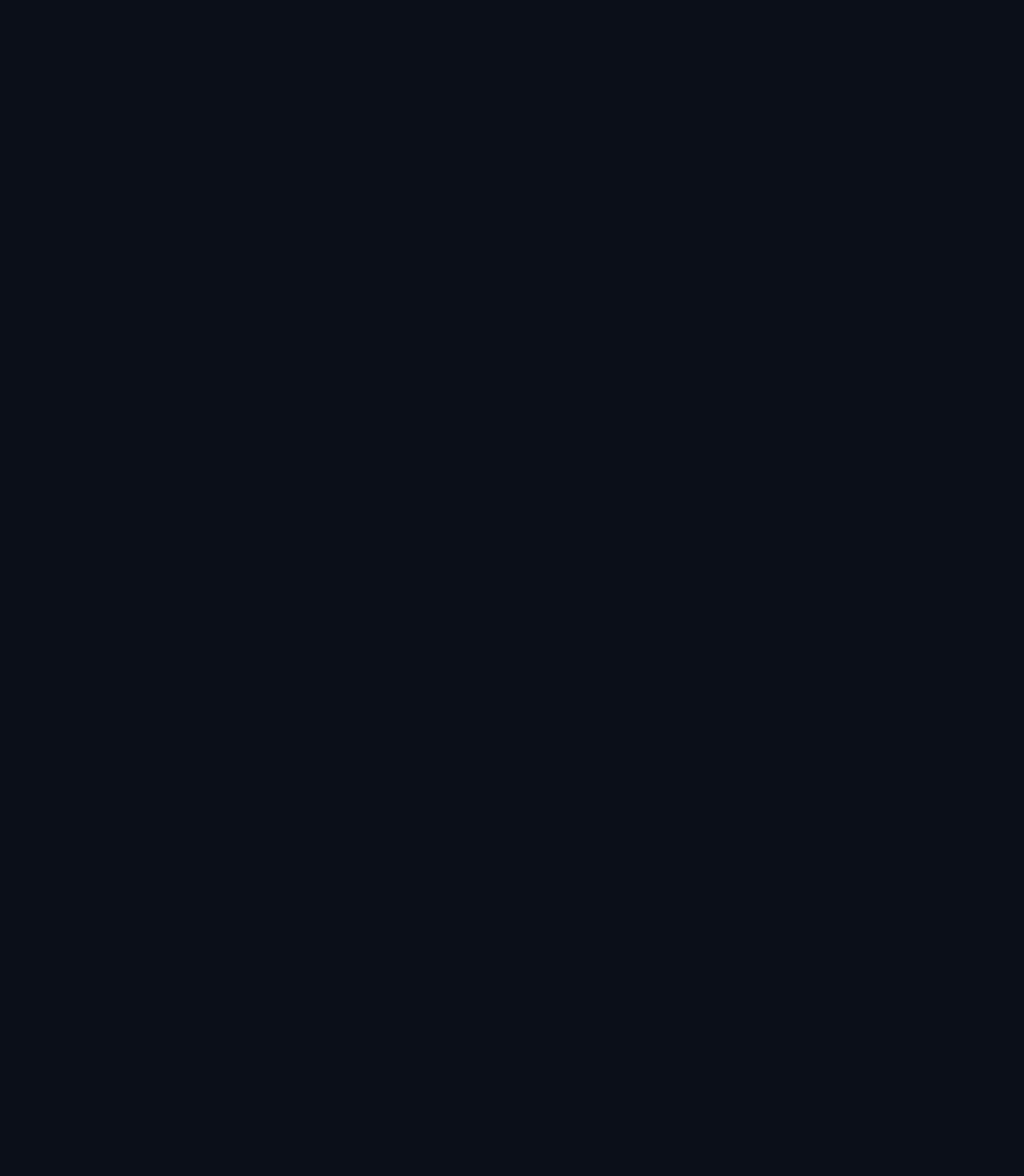
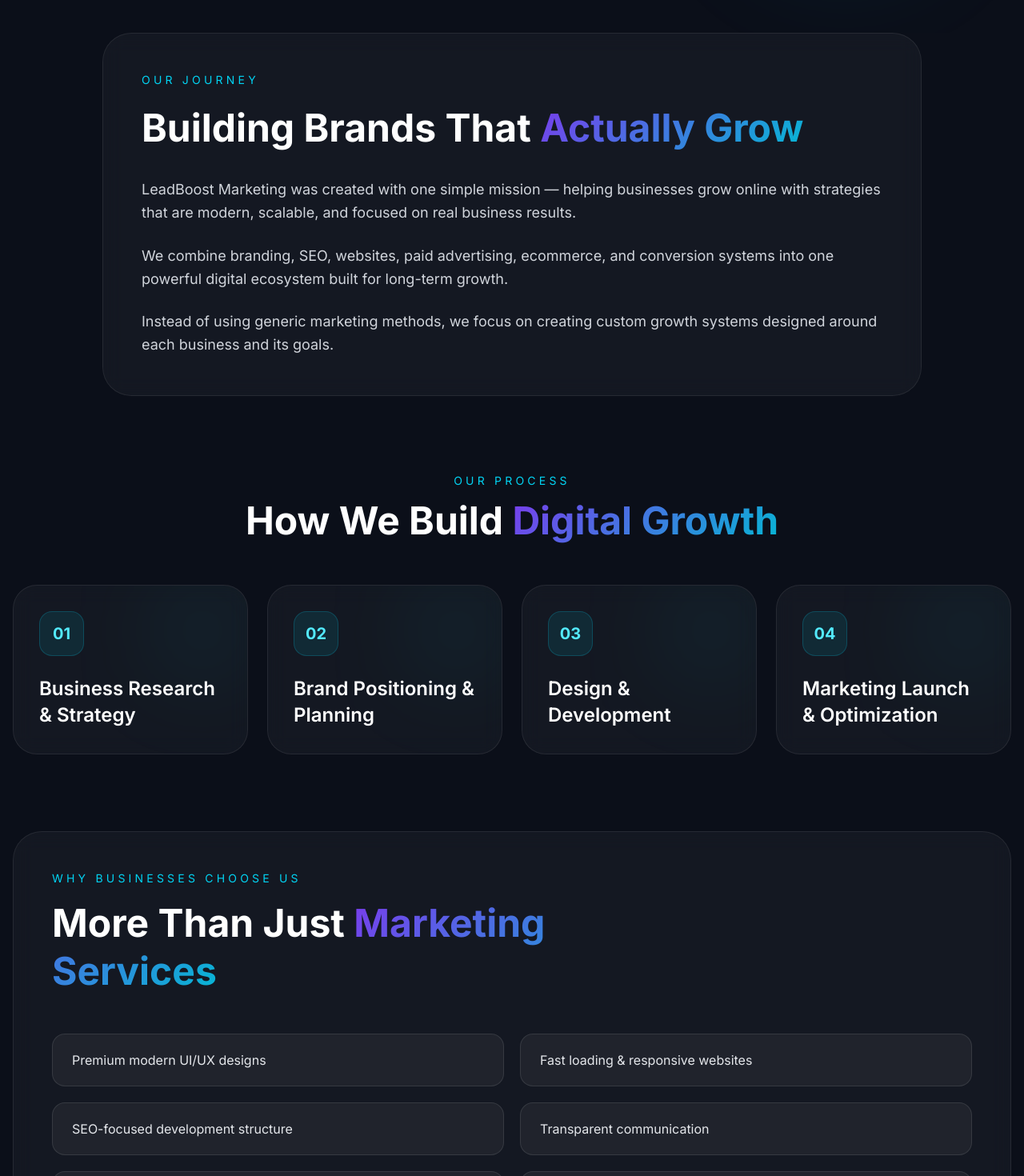
Before and after one commit to ks6024108/leadboost-marketing, a React (Vite) app: page /about in a window 1280 px wide. Before the commit this address had no page. Shown: the part 1020-2490 px from the top of the page at 80% size. Before the commit the page ends 800 px from the top, so only its background shows below. Built offline with nearby package versions, Linux system fonts and the light colour scheme.

Commit message:
About route created

```diff
--- a/src/App.jsx
+++ b/src/App.jsx
@@ -14,6 +14,7 @@
 
 import ServicesPage from "./pages/ServicesPage";
 import ContactPage from "./pages/ContactPage";
+import AboutPage from "./pages/AboutPage";
 
 const App = () => {
   const [loading, setLoading] = useState(true);
@@ -44,6 +45,8 @@
                 <Route path="/services" element={<ServicesPage />} />
 
                 <Route path="/contact" element={<ContactPage />} />
+
+                <Route path="/about" element={<AboutPage />} />
               </Route>
             </Routes>
           </BrowserRouter>
--- /dev/null
+++ b/src/components/about/BrandStory.jsx
@@ -0,0 +1,55 @@
+import { motion } from "framer-motion";
+
+const BrandStory = () => {
+  return (
+    <section className="relative">
+      <div className="container-custom">
+        <motion.div
+          initial={{ opacity: 0, y: 40 }}
+          whileInView={{ opacity: 1, y: 0 }}
+          viewport={{ once: true }}
+          className="
+          max-w-5xl
+          mx-auto
+          glass-effect
+          border
+          border-white/10
+          rounded-[36px]
+          p-8
+          md:p-12
+          "
+        >
+          <p className="text-cyan-400 text-sm uppercase tracking-[0.3em] mb-5">
+            Our Journey
+          </p>
+
+          <h2 className="text-4xl md:text-5xl font-bold mb-8 leading-tight">
+            Building Brands That
+            <span className="gradient-text"> Actually Grow</span>
+          </h2>
+
+          <div className="space-y-6 text-gray-300 leading-relaxed text-lg">
+            <p>
+              LeadBoost Marketing was created with one simple mission — helping
+              businesses grow online with strategies that are modern, scalable,
+              and focused on real business results.
+            </p>
+
+            <p>
+              We combine branding, SEO, websites, paid advertising, ecommerce,
+              and conversion systems into one powerful digital ecosystem built
+              for long-term growth.
+            </p>
+
+            <p>
+              Instead of using generic marketing methods, we focus on creating
+              custom growth systems designed around each business and its goals.
+            </p>
+          </div>
+        </motion.div>
+      </div>
+    </section>
+  );
+};
+
+export default BrandStory;
--- /dev/null
+++ b/src/components/about/VisionSection.jsx
@@ -0,0 +1,50 @@
+const VisionSection = () => {
+  return (
+    <section className="relative">
+      <div className="container-custom">
+        <div
+          className="
+          relative
+          overflow-hidden
+          rounded-[40px]
+          border
+          border-white/10
+          glass-effect
+          p-10
+          md:p-16
+          text-center
+          "
+        >
+          <div
+            className="
+            absolute
+            inset-0
+            bg-linear-to-r
+            from-cyan-500/10
+            to-violet-500/10
+            "
+          />
+
+          <div className="relative z-10 max-w-4xl mx-auto">
+            <p className="text-cyan-400 uppercase tracking-[0.3em] text-sm mb-5">
+              Our Vision
+            </p>
+
+            <h2 className="text-4xl md:text-6xl font-bold leading-tight mb-8">
+              Helping Businesses Build
+              <span className="gradient-text"> Powerful Digital Presence</span>
+            </h2>
+
+            <p className="text-lg text-gray-300 leading-relaxed">
+              Our goal is to help brands stand out online with modern design,
+              strong branding, strategic marketing, and scalable digital systems
+              that create long-term business growth.
+            </p>
+          </div>
+        </div>
+      </div>
+    </section>
+  );
+};
+
+export default VisionSection;
--- /dev/null
+++ b/src/components/about/WhyChooseUs.jsx
@@ -0,0 +1,59 @@
+const items = [
+  "Premium modern UI/UX designs",
+  "Fast loading & responsive websites",
+  "SEO-focused development structure",
+  "Transparent communication",
+  "Growth-focused marketing systems",
+  "Long-term brand scalability",
+];
+
+const WhyChooseUs = () => {
+  return (
+    <section className="relative">
+      <div className="container-custom">
+        <div
+          className="
+          glass-effect
+          border
+          border-white/10
+          rounded-[36px]
+          p-8
+          md:p-12
+          "
+        >
+          <div className="max-w-3xl mb-12">
+            <p className="text-cyan-400 uppercase tracking-[0.3em] text-sm mb-4">
+              Why Businesses Choose Us
+            </p>
+
+            <h2 className="text-4xl md:text-5xl font-bold leading-tight">
+              More Than Just
+              <span className="gradient-text"> Marketing Services</span>
+            </h2>
+          </div>
+
+          <div className="grid md:grid-cols-2 gap-5">
+            {items.map((item, index) => (
+              <div
+                key={index}
+                className="
+                rounded-2xl
+                border
+                border-white/10
+                bg-white/5
+                px-6
+                py-5
+                text-gray-200
+                "
+              >
+                {item}
+              </div>
+            ))}
+          </div>
+        </div>
+      </div>
+    </section>
+  );
+};
+
+export default WhyChooseUs;
--- /dev/null
+++ b/src/components/about/Workflow.jsx
@@ -0,0 +1,84 @@
+import { motion } from "framer-motion";
+
+const steps = [
+  "Business Research & Strategy",
+  "Brand Positioning & Planning",
+  "Design & Development",
+  "Marketing Launch & Optimization",
+];
+
+const Workflow = () => {
+  return (
+    <section className="relative">
+      <div className="container-custom">
+        <div className="text-center mb-14">
+          <p className="text-cyan-400 uppercase tracking-[0.3em] text-sm mb-4">
+            Our Process
+          </p>
+
+          <h2 className="text-4xl md:text-5xl font-bold">
+            How We Build
+            <span className="gradient-text"> Digital Growth</span>
+          </h2>
+        </div>
+
+        <div className="grid md:grid-cols-2 xl:grid-cols-4 gap-6">
+          {steps.map((step, index) => (
+            <motion.div
+              key={index}
+              whileHover={{ y: -8 }}
+              className="
+              glass-effect
+              border
+              border-white/10
+              rounded-[30px]
+              p-8
+              relative
+              overflow-hidden
+              "
+            >
+              <div
+                className="
+                absolute
+                top-0
+                right-0
+                w-28
+                h-28
+                bg-cyan-400/10
+                blur-3xl
+                rounded-full
+                "
+              />
+
+              <div className="relative z-10">
+                <div
+                  className="
+                  w-14
+                  h-14
+                  rounded-2xl
+                  bg-cyan-400/10
+                  border
+                  border-cyan-400/20
+                  flex
+                  items-center
+                  justify-center
+                  text-cyan-300
+                  text-xl
+                  font-bold
+                  mb-6
+                  "
+                >
+                  0{index + 1}
+                </div>
+
+                <h3 className="text-2xl font-semibold leading-snug">{step}</h3>
+              </div>
+            </motion.div>
+          ))}
+        </div>
+      </div>
+    </section>
+  );
+};
+
+export default Workflow;
--- a/src/layouts/Footer.jsx
+++ b/src/layouts/Footer.jsx
@@ -165,7 +165,7 @@
                         : item === "Services"
                         ? "/services/#services"
                         : item === "About"
-                        ? "/#about"
+                        ? "/about/#about"
                         : item === "Portfolio"
                         ? "/#portfolio"
                         : "/contact/#contact"
--- a/src/layouts/Navbar.jsx
+++ b/src/layouts/Navbar.jsx
@@ -24,7 +24,7 @@
 
   {
     name: "About",
-    path: "/#about",
+    path: "/about",
   },
 
   {
--- /dev/null
+++ b/src/pages/AboutPage.jsx
@@ -0,0 +1,27 @@
+import About from "../sections/About";
+
+// import BrandStory from "../components/about/BrandStory";
+import BrandStory from "../components/about/BrandStory";
+import Workflow from "../components/about/Workflow";
+import WhyChooseUs from "../components/about/WhyChooseUs";
+import VisionSection from "../components/about/VisionSection";
+
+const AboutPage = () => {
+  return (
+    <main className="pt-24 overflow-hidden">
+      <About />
+
+      <div className="space-y-24 pb-24">
+        <BrandStory />
+
+        <Workflow />
+
+        <WhyChooseUs />
+
+        <VisionSection />
+      </div>
+    </main>
+  );
+};
+
+export default AboutPage;
```
Also changed, not shown: vercel.json.
